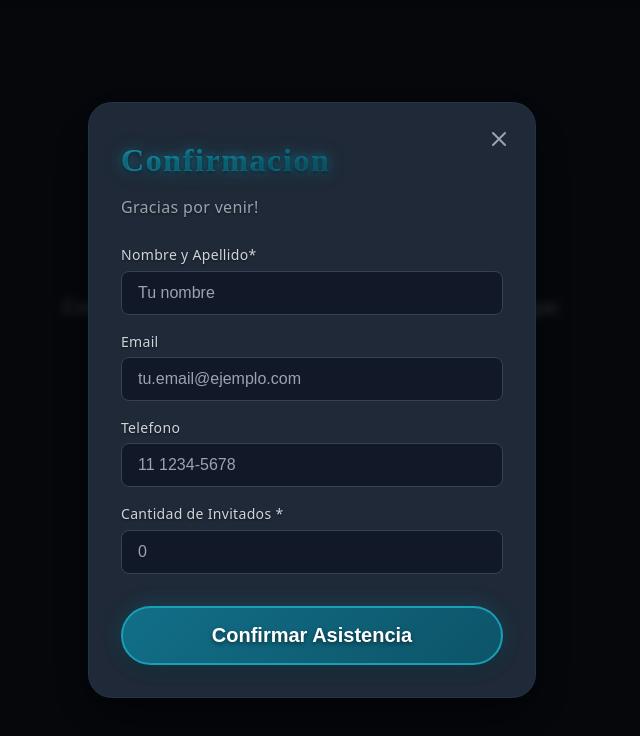
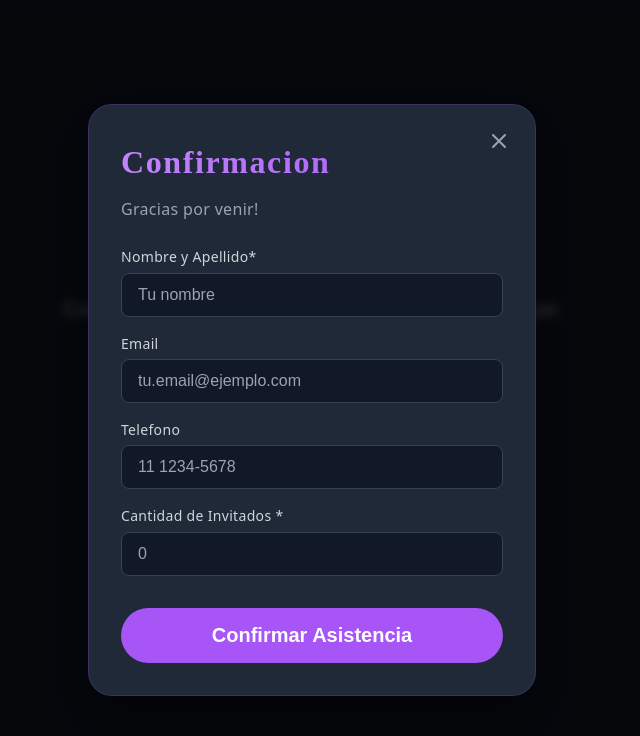
Before and after one commit to rocionacul/rocionacul, a React (Vite) app: page / in a window 1280 px wide. Both pictures are taken after a click on the button "Confirmar Asistencia". Shown: the part 1942-2678 px from the top of the page, without its empty margins (328-968 px from the left). Built offline with nearby package versions, Linux system fonts and the light colour scheme; no server answers; the HTML template or start-up script is replaced by a standard one.

Commit message:
purple back, new icon

```diff
--- a/src/components/DressCode.css
+++ b/src/components/DressCode.css
@@ -26,7 +26,7 @@
   border: 2px solid var(--border-color);
   border-radius: 1rem;
   color: var(--text-secondary);
-  font-family: 'Twilight', serif;
+  font-family: "Twilight", serif;
   font-size: 1.125rem;
   font-weight: 300;
   letter-spacing: 0.02em;
@@ -102,10 +102,14 @@
 }
 
 .dress-code-card::before {
-  content: '';
+  content: "";
   position: absolute;
   inset: 0;
-  background: linear-gradient(to bottom right, rgba(17, 111, 136, 0.1), transparent);
+  background: linear-gradient(
+    to bottom right,
+    rgba(17, 111, 136, 0.1),
+    transparent
+  );
   opacity: 0;
   transition: opacity 0.3s;
 }
@@ -126,6 +130,12 @@
   text-align: center;
   color: var(--purple-light);
   margin-bottom: 1.5rem;
+  text-shadow:
+    rgba(26, 159, 184, 0.3) 0px 0px 10px,
+    rgba(17, 111, 136, 0.2) 0px 0px 20px,
+    rgba(0, 0, 0, 0.5) 0px 2px 4px;
+  width: 312.59375px;
+  -webkit-font-smoothing: antialiased;
 }
 
 .dress-code-list {
@@ -141,7 +151,7 @@
 }
 
 .dress-code-list li::before {
-  content: '•';
+  content: "•";
   color: var(--purple);
   font-weight: bold;
   margin-right: 0.75rem;
--- a/src/components/DressCode.tsx
+++ b/src/components/DressCode.tsx
@@ -93,9 +93,9 @@ export const DressCode: React.FC = () => {
               <h3 className="dress-code-title">Twilight</h3>
 
               <ul className="dress-code-list">
-                <li>Vampiro chic: ropa oscura y elegante</li>
-                <li>Bordó, violetas oscuros, negros</li>
-                <li>Brillitos (sutiles)</li>
+              <li>Gris o plateado (como día nublado en Forks)</li>
+                <li>Brillitos sutiles como Edward al sol</li>
+                <li>Baseball core aprobado</li>
                 <li>No aceptamos Jacob Blacks</li>
               </ul>
 
--- a/src/components/GuestList.css
+++ b/src/components/GuestList.css
@@ -137,7 +137,7 @@
 }
 
 .guest-table tbody tr:hover {
-  background-color: rgba(17, 111, 136, 0.05);
+  background-color: rgba(168, 85, 247, 0.05);
 }
 
 .guest-table tbody tr.attended-row {
@@ -216,7 +216,7 @@
 
 .attended-toggle:hover:not(:disabled) {
   border-color: var(--purple-light);
-  background-color: rgba(17, 111, 136, 0.1);
+  background-color: rgba(168, 85, 247, 0.1);
   transform: scale(1.1);
 }
 
--- a/src/components/Hero.css
+++ b/src/components/Hero.css
@@ -50,11 +50,12 @@
   width: 150px;
   height: 150px;
   object-fit: contain;
-  filter: drop-shadow(0 0 20px rgba(17, 111, 136, 0.6));
+  filter: drop-shadow(0 0 20px rgba(168, 85, 247, 0.6));
 }
 
 @keyframes float {
-  0%, 100% {
+  0%,
+  100% {
     transform: translateY(0px);
   }
   50% {
@@ -66,6 +67,12 @@
   font-size: 4rem;
   font-weight: bold;
   margin-bottom: 1.5rem;
+  text-shadow:
+    0 0 2px rgba(168, 85, 247, 0.8),
+    0 0 20px rgba(168, 85, 247, 0.6),
+    0 0 10px rgba(192, 132, 252, 0.4),
+    0 2px 15px rgba(0, 0, 0, 0.8);
+  -webkit-font-smoothing: antialiased;
 }
 
 .hero-subtitle {
@@ -94,7 +101,7 @@
 .hero-rsvp-notice {
   font-size: 1.125rem;
   color: var(--text-primary);
-  background-color: rgba(17, 111, 136, 0.15);
+  background-color: rgba(168, 85, 247, 0.15);
   border: 2px solid var(--purple);
   border-radius: 1rem;
   padding: 1rem 2rem;
--- a/src/components/Playlist.css
+++ b/src/components/Playlist.css
@@ -150,7 +150,7 @@
   background-color: var(--purple-light);
   color: var(--bg-primary);
   transform: translateY(-2px);
-  box-shadow: 0 8px 24px rgba(17, 111, 136, 0.2);
+  box-shadow: 0 8px 24px rgba(168, 85, 247, 0.2);
 }
 
 .tumblr-posts-grid {
@@ -196,7 +196,7 @@
 .tumblr-post-card:hover {
   transform: translateY(-4px);
   border-color: var(--purple-light);
-  box-shadow: 0 8px 24px rgba(17, 111, 136, 0.2);
+  box-shadow: 0 8px 24px rgba(168, 85, 247, 0.2);
 }
 
 .tumblr-post-image {
--- a/src/index.css
+++ b/src/index.css
@@ -11,40 +11,29 @@
   --text-primary: #f3f4f6;
   --text-secondary: #d1d5db;
   --text-tertiary: #9ca3af;
-  --purple-light: #1a9fb8;
-  --purple: #116f88;
-  --purple-dark: #0d5468;
-  --border-color: rgba(17, 111, 136, 0.2);
-  --border-hover: rgba(17, 111, 136, 0.4);
+  --purple-light: #c084fc;
+  --purple: #a855f7;
+  --purple-dark: #7e22ce;
+  --border-color: rgba(168, 85, 247, 0.2);
+  --border-hover: rgba(168, 85, 247, 0.4);
 }
 
 html {
   scroll-behavior: smooth;
-  background-color: #0a0f1a;
-  position: relative;
-  min-height: 100vh;
-}
-
-/* Smoky animated overlay */
-html::after {
-  content: '';
-  position: fixed;
-  top: -50%;
-  left: -50%;
-  width: 200%;
-  height: 200%;
-  z-index: -1;
-  background:
-    radial-gradient(ellipse at 20% 30%, rgba(17, 111, 136, 0.15) 0%, transparent 50%),
-    radial-gradient(ellipse at 80% 70%, rgba(13, 84, 104, 0.12) 0%, transparent 50%),
-    radial-gradient(ellipse at 50% 50%, rgba(26, 159, 184, 0.08) 0%, transparent 60%);
-  animation: smokyMove 20s ease-in-out infinite;
-  pointer-events: none;
 }
 
 body {
-  font-family: 'Twilight', system-ui, -apple-system, BlinkMacSystemFont, 'Segoe UI', Roboto, 'Helvetica Neue', Arial, sans-serif;
-  background-color: transparent;
+  font-family:
+    "Twilight",
+    system-ui,
+    -apple-system,
+    BlinkMacSystemFont,
+    "Segoe UI",
+    Roboto,
+    "Helvetica Neue",
+    Arial,
+    sans-serif;
+  background-color: var(--bg-primary);
   color: var(--text-primary);
   line-height: 1.6;
   min-height: 100vh;
@@ -52,56 +41,35 @@ body {
   -webkit-font-smoothing: antialiased;
   -moz-osx-font-smoothing: grayscale;
   letter-spacing: 0.02em;
-  position: relative;
-  overflow-x: hidden;
-  text-shadow: 0 1px 2px rgba(0, 0, 0, 0.5);
-}
-
-@keyframes smokyMove {
-  0%, 100% {
-    opacity: 1;
-    transform: scale(1) translate(0, 0);
-  }
-  33% {
-    opacity: 0.8;
-    transform: scale(1.1) translate(2%, -2%);
-  }
-  66% {
-    opacity: 0.9;
-    transform: scale(0.95) translate(-2%, 2%);
-  }
 }
 
 /* Typography - Twilight font for all titles */
-h1, h2, h3, h4, h5, h6,
+h1,
+h2,
+h3,
+h4,
+h5,
+h6,
 .section-title,
 .hero-title,
 .dress-code-title,
 .tumblr-title,
 .modal-title {
-  font-family: 'Twilight', serif;
+  font-family: "Twilight", serif;
   font-weight: 300;
   letter-spacing: 0.05em;
   -webkit-font-smoothing: antialiased;
   -moz-osx-font-smoothing: grayscale;
-  text-shadow:
-    0 0 10px rgba(26, 159, 184, 0.3),
-    0 0 20px rgba(17, 111, 136, 0.2),
-    0 2px 4px rgba(0, 0, 0, 0.5);
-}
-
-/* Extra glow for section titles */
-.section-title {
-  text-shadow:
-    0 0 15px rgba(26, 159, 184, 0.4),
-    0 0 30px rgba(17, 111, 136, 0.3),
-    0 2px 8px rgba(0, 0, 0, 0.6);
 }
 
 /* Animations */
 @keyframes fadeIn {
-  from { opacity: 0; }
-  to { opacity: 1; }
+  from {
+    opacity: 0;
+  }
+  to {
+    opacity: 1;
+  }
 }
 
 @keyframes slideUp {
@@ -116,7 +84,8 @@ h1, h2, h3, h4, h5, h6,
 }
 
 @keyframes bounce {
-  0%, 100% {
+  0%,
+  100% {
     transform: translateY(0);
   }
   50% {
@@ -125,7 +94,8 @@ h1, h2, h3, h4, h5, h6,
 }
 
 @keyframes pulse {
-  0%, 100% {
+  0%,
+  100% {
     transform: scale(1);
   }
   50% {
@@ -134,7 +104,8 @@ h1, h2, h3, h4, h5, h6,
 }
 
 @keyframes wiggle {
-  0%, 100% {
+  0%,
+  100% {
     transform: rotate(0deg);
   }
   25% {
@@ -163,19 +134,18 @@ h1, h2, h3, h4, h5, h6,
 
 /* Gradient Text */
 .text-gradient-purple {
-  background: linear-gradient(135deg, var(--purple-light), var(--purple), var(--purple-dark));
+  background: linear-gradient(to right, var(--purple-light), var(--purple));
   -webkit-background-clip: text;
   -webkit-text-fill-color: transparent;
   background-clip: text;
-  filter: drop-shadow(0 0 8px rgba(26, 159, 184, 0.3));
 }
 
 /* Button Styles */
 .btn-primary {
-  background: linear-gradient(135deg, var(--purple) 0%, var(--purple-dark) 100%);
+  background-color: var(--purple);
   color: white;
   padding: 1rem 3rem;
-  border: 2px solid var(--purple-light);
+  border: none;
   border-radius: 9999px;
   font-size: 1.25rem;
   font-weight: bold;
@@ -183,14 +153,10 @@ h1, h2, h3, h4, h5, h6,
   transition: all 0.3s ease;
   position: relative;
   overflow: hidden;
-  box-shadow:
-    0 0 20px rgba(26, 159, 184, 0.3),
-    0 4px 15px rgba(0, 0, 0, 0.4);
-  text-shadow: 0 2px 4px rgba(0, 0, 0, 0.5);
 }
 
 .btn-primary::before {
-  content: '';
+  content: "";
   position: absolute;
   top: 50%;
   left: 50%;
@@ -199,7 +165,9 @@ h1, h2, h3, h4, h5, h6,
   border-radius: 50%;
   background: rgba(255, 255, 255, 0.2);
   transform: translate(-50%, -50%);
-  transition: width 0.6s, height 0.6s;
+  transition:
+    width 0.6s,
+    height 0.6s;
 }
 
 .btn-primary:hover::before {
@@ -208,13 +176,9 @@ h1, h2, h3, h4, h5, h6,
 }
 
 .btn-primary:hover {
-  background: linear-gradient(135deg, var(--purple-light) 0%, var(--purple) 100%);
-  border-color: var(--purple-light);
+  background-color: var(--purple-dark);
   transform: scale(1.05) translateY(-2px);
-  box-shadow:
-    0 0 30px rgba(26, 159, 184, 0.6),
-    0 0 60px rgba(17, 111, 136, 0.4),
-    0 10px 30px rgba(0, 0, 0, 0.5);
+  box-shadow: 0 10px 30px rgba(168, 85, 247, 0.6);
 }
 
 .btn-primary:disabled {
@@ -250,7 +214,7 @@ h1, h2, h3, h4, h5, h6,
 .form-input:focus {
   outline: none;
   border-color: var(--purple);
-  box-shadow: 0 0 0 2px rgba(17, 111, 136, 0.2);
+  box-shadow: 0 0 0 2px rgba(168, 85, 247, 0.2);
 }
 
 .form-input::placeholder {
@@ -271,18 +235,11 @@ h1, h2, h3, h4, h5, h6,
   padding: 2rem;
   border: 1px solid var(--border-color);
   transition: all 0.3s ease;
-  box-shadow:
-    0 0 20px rgba(17, 111, 136, 0.15),
-    inset 0 1px 1px rgba(255, 255, 255, 0.05);
 }
 
 .card:hover {
   border-color: var(--border-hover);
   transform: scale(1.05);
-  box-shadow:
-    0 0 30px rgba(26, 159, 184, 0.3),
-    0 8px 32px rgba(0, 0, 0, 0.4),
-    inset 0 1px 1px rgba(255, 255, 255, 0.1);
 }
 
 /* Container */
@@ -373,7 +330,9 @@ h1, h2, h3, h4, h5, h6,
 }
 
 @keyframes spin {
-  to { transform: rotate(360deg); }
+  to {
+    transform: rotate(360deg);
+  }
 }
 
 /* Responsive */
```
Also changed, not shown: public/invite-icon.png.
